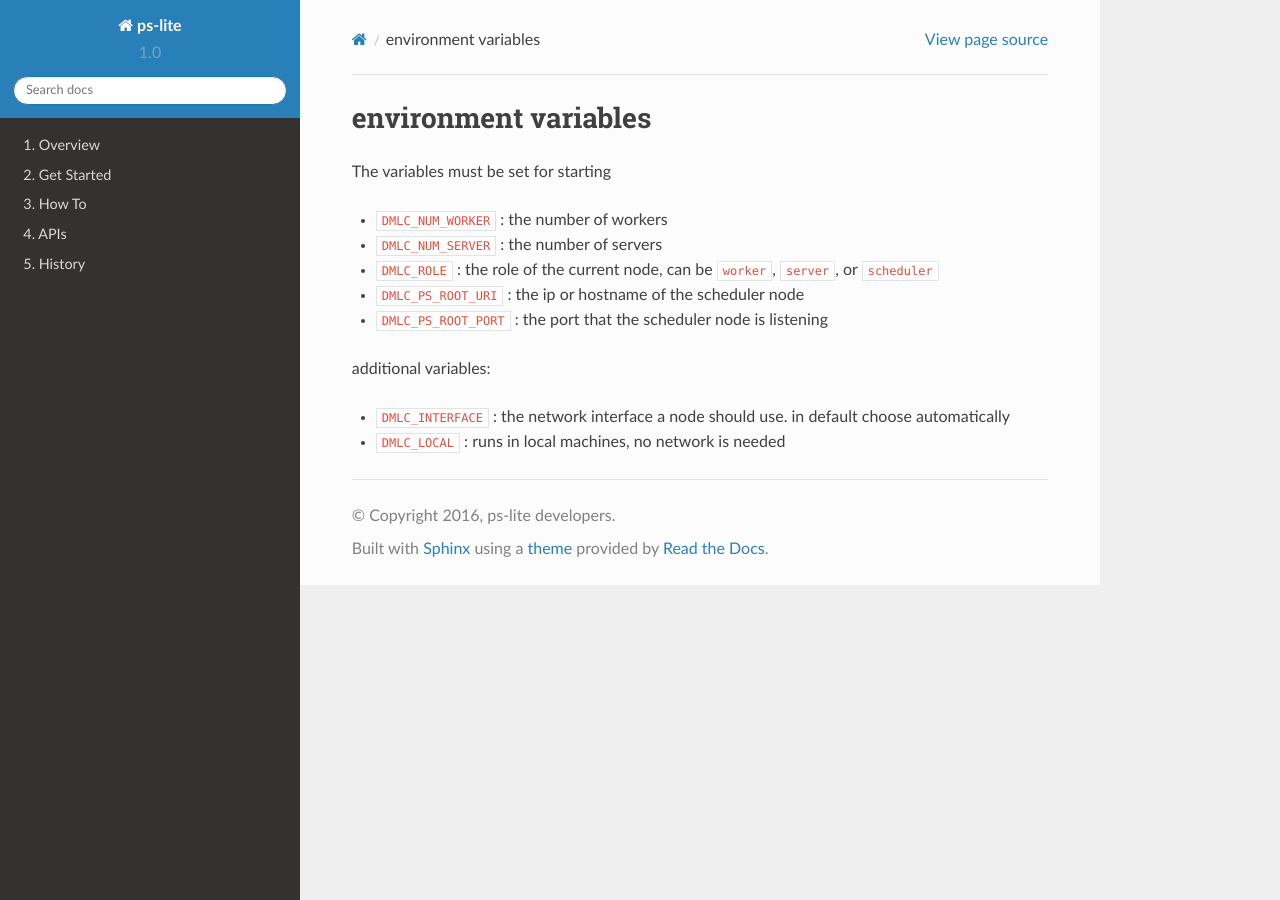
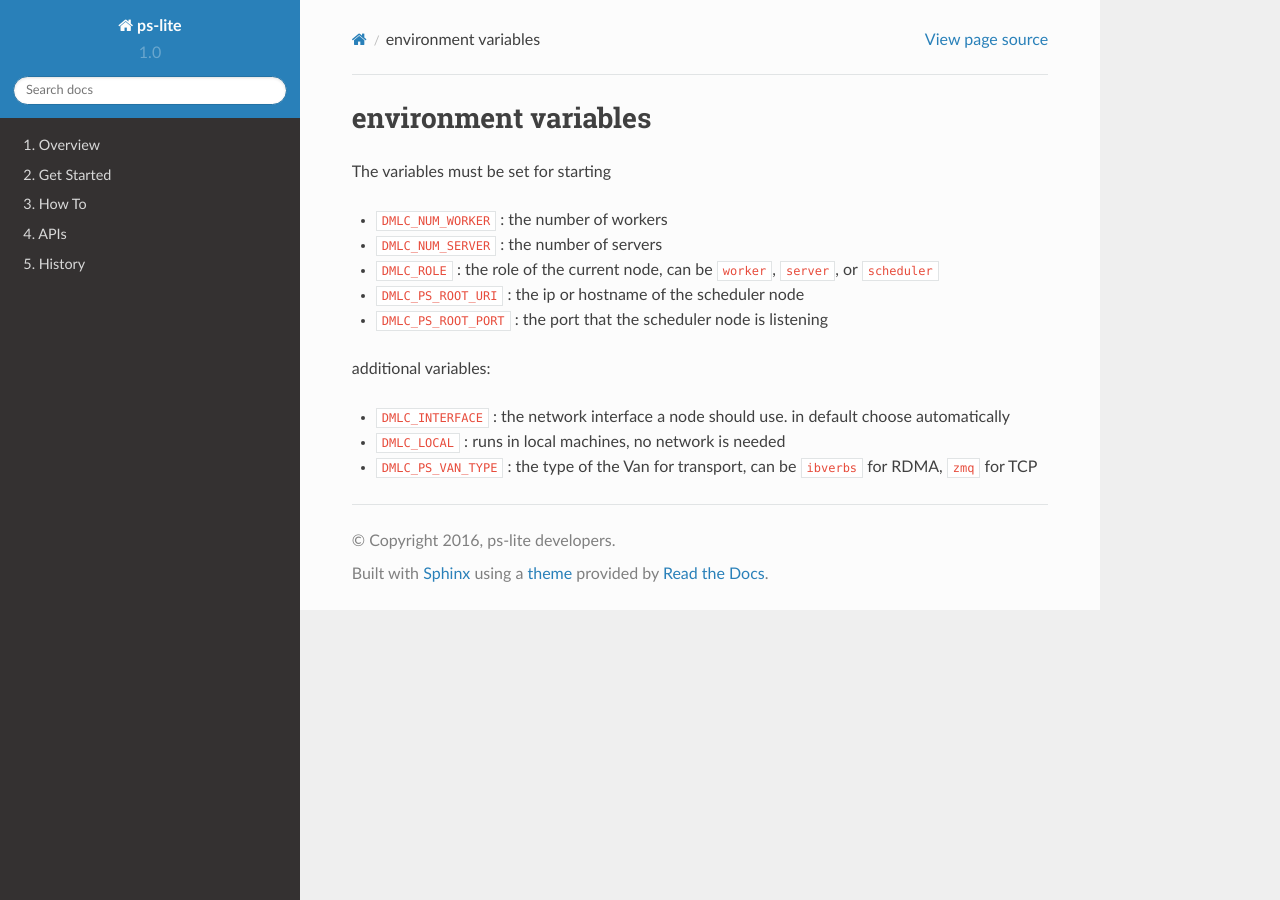
Before and after one commit to dmlc/ps-lite, a Sphinx documentation site: the page built from docs/env.md, in a window 1280 px wide. Built offline with Sphinx 7.4.7 and the Read the Docs theme 2.0.0, drawn with Linux system fonts in a browser that asks for light colours.

Commit message:
Add `DMLC_PS_VAN_TYPE ` to env_var.md (#153)
* Update env.md

* Update env.md

```diff
--- a/docs/env.md
+++ b/docs/env.md
@@ -13,3 +13,4 @@ additional variables:
 - `DMLC_INTERFACE` : the network interface a node should use. in default choose
   automatically
 - `DMLC_LOCAL` : runs in local machines, no network is needed
+- `DMLC_PS_VAN_TYPE` : the type of the Van for transport, can be `ibverbs` for RDMA, `zmq` for TCP
```
